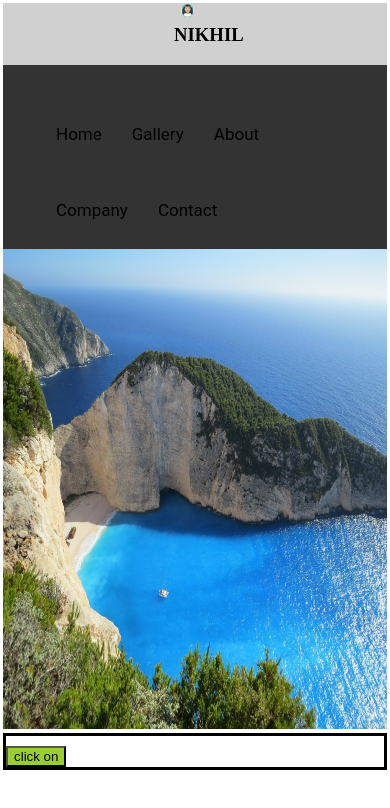
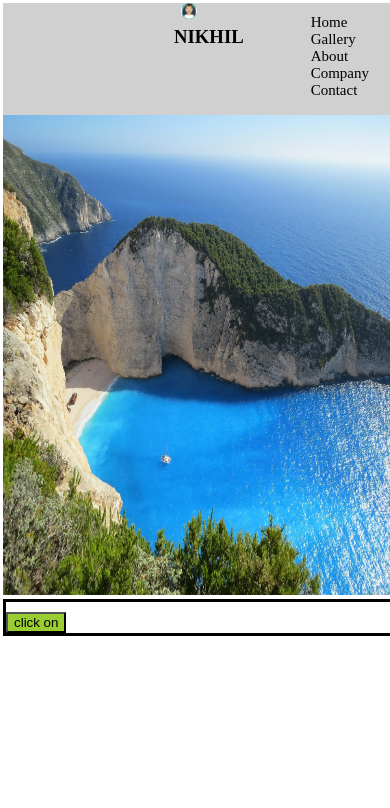
Before and after one commit to Nikhilkambo/testwabsite, a plain HTML site: page index.html in a window 390 px wide. Drawn offline with Linux system fonts and the light colour scheme.

Commit message:
Add files via upload

```diff
--- a/index.html
+++ b/index.html
@@ -29,9 +29,9 @@
             </ul>
 
         </div>
-        <a href="javascript:void(0);" class="icon" onclick="myFunction()">
-            <i class="fa fa-bars"></i>
+
         </a>
+
 
 
     </header>
@@ -42,16 +42,7 @@
     <main id="mainbar">
         <button class="nk" onclick="hello()"> click on</button>
     </main>
-    <script>
-        function myFunction() {
-            var x = document.getElementById("myLinks");
-            if (x.style.display === "block") {
-                x.style.display = "none";
-            } else {
-                x.style.display = "block";
-            }
-        }
-    </script>
+
 
 </body>
 
--- a/style.css
+++ b/style.css
@@ -1,5 +1,6 @@
 body {
     margin: 3px;
+    width: 100%;
 }
 
 #header {
@@ -25,27 +26,12 @@ body {
     margin-top: 3px;
 }
 
-@media screen and (max-width: 600px) {
-    .navitem {
-        overflow: hidden;
-        background-color: #333;
-        position: relative;
-    }
-    .navitem a {
-        color: white;
-        padding: 14px 16px;
-        text-decoration: none;
-        font-size: 17px;
-        display: block;
-    }
-}
-
+@media only screen and (min-width:600px) {
     .navitem {
         float: right;
         padding: 0px;
         padding-right: 56px;
     }
-
     .navitem li {
         list-style: none;
         display: inline-block;
@@ -53,7 +39,6 @@ body {
         font-family: 'Roboto', sans-serif;
         padding-top: 30px;
     }
-
     .navitem li a {
         margin: 3px 3px;
         padding: 10px;
@@ -61,11 +46,43 @@ body {
         font: sans-serif;
         text-decoration: none;
     }
-
     .navitem li a:hover {
         background-color: cornsilk;
         color: crimson;
         border-radius: 13px;
+    }
+}
+
+@media only screen and (max-width:600px) {
+    .navlogo {
+        float: left;
+    }
+    .navlogo img {
+        width: 30%;
+    }
+    .navitem {
+        float: right;
+        padding: 2px;
+    }
+    .navitem ul {
+        margin: 0px;
+        padding: 9px;
+    }
+    .navitem li {
+        font-size: 15px;
+        list-style: none;
+    }
+    .navitem li a {
+        margin: 5px 3px;
+        padding: 10px;
+        color: #000;
+        font: sans-serif;
+        text-decoration: none;
+    }
+    .navitem li:hover {
+        background-color: cadetblue;
+        border-radius: 20px;
+    }
 }
 
 #slider {}
```
Lines whose indentation alone changed are shown as unchanged.
